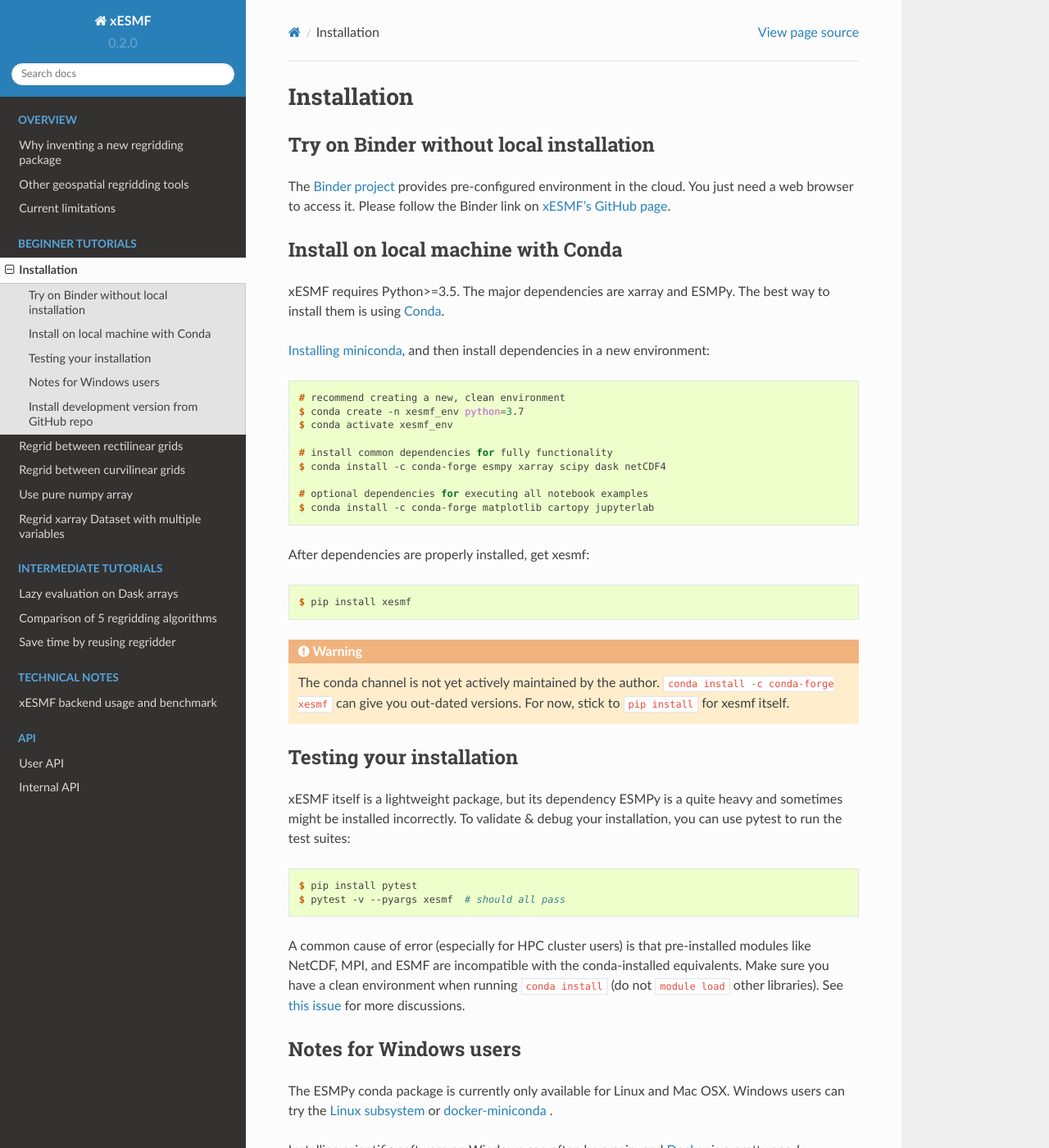
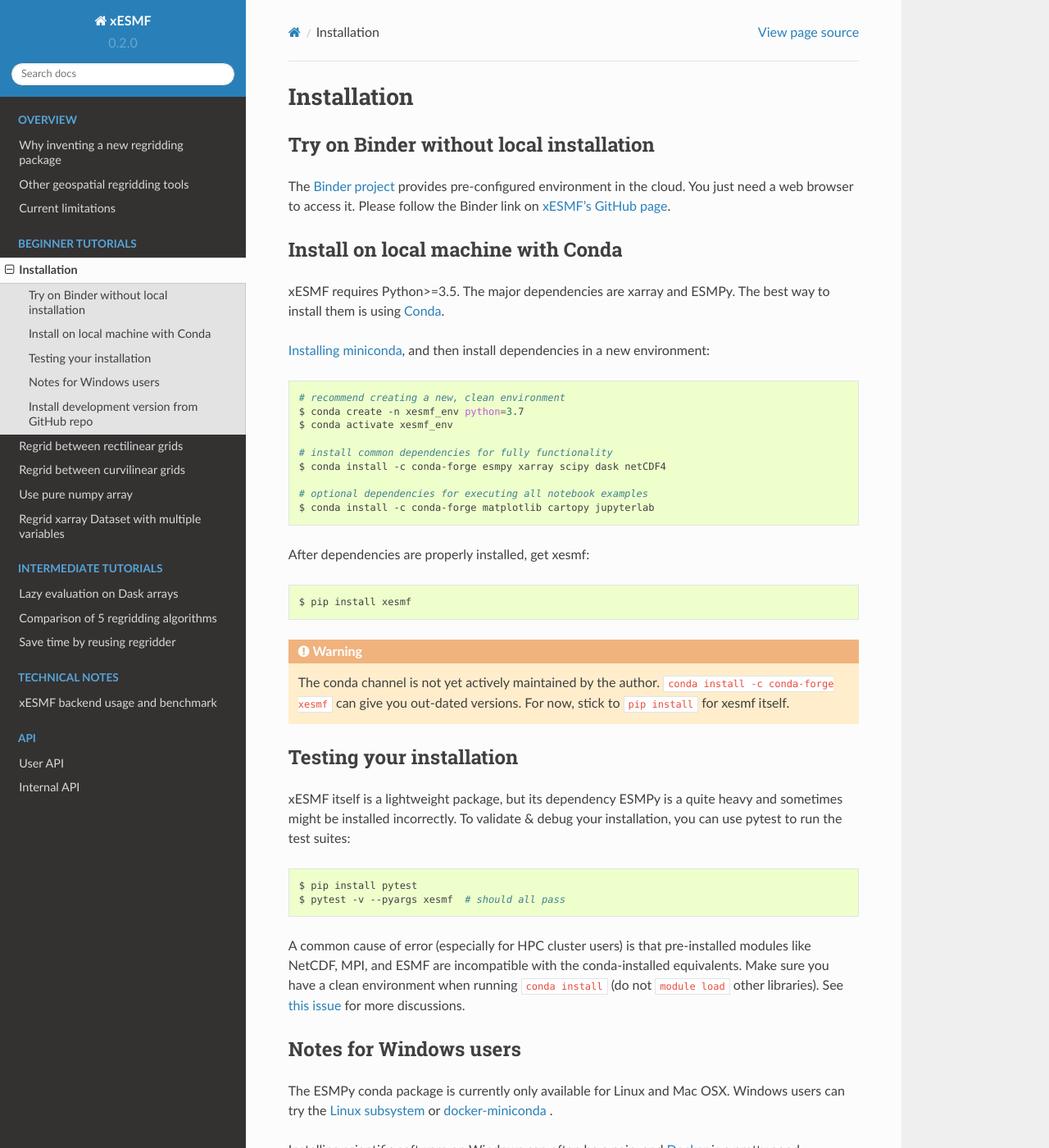
Before and after one commit to JiaweiZhuang/xESMF, a Sphinx documentation site: the page built from doc/installation.rst, in a window 1280 px wide and 1400 px high. Shown: the whole window at 82% size. Built offline with Sphinx 7.4.7 and the Read the Docs theme 2.0.0, drawn with Linux system fonts in a browser that asks for light colours.

Commit message:
Change code block type from console to bash
"console" doesn't render comments as grey.

```diff
--- a/doc/installation.rst
+++ b/doc/installation.rst
@@ -15,7 +15,7 @@
 
 `Installing miniconda <https://docs.conda.io/projects/conda/en/latest/user-guide/install/index.html>`_, and then install dependencies in a new environment:
 
-.. code-block:: console
+.. code-block:: bash
 
     # recommend creating a new, clean environment
     $ conda create -n xesmf_env python=3.7
@@ -29,7 +29,7 @@
 
 After dependencies are properly installed, get xesmf:
 
-.. code-block:: console
+.. code-block:: bash
 
     $ pip install xesmf
 
@@ -42,7 +42,7 @@
 
 xESMF itself is a lightweight package, but its dependency ESMPy is a quite heavy and sometimes might be installed incorrectly. To validate & debug your installation, you can use pytest to run the test suites:
 
-.. code-block:: console
+.. code-block:: bash
 
     $ pip install pytest
     $ pytest -v --pyargs xesmf  # should all pass
```
